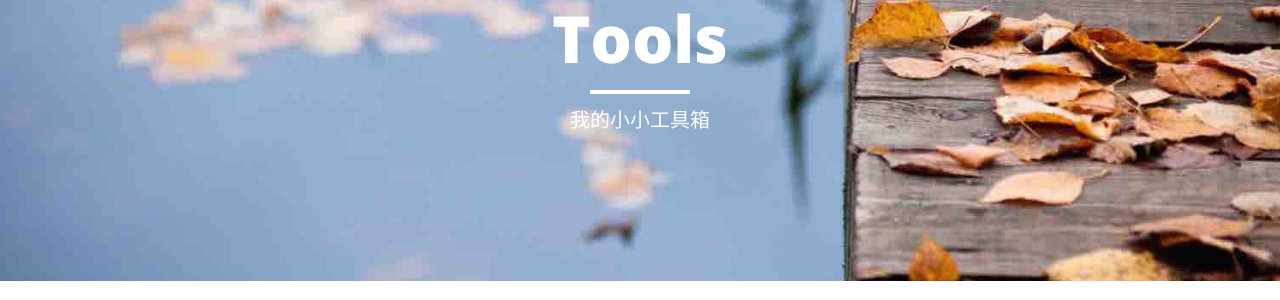
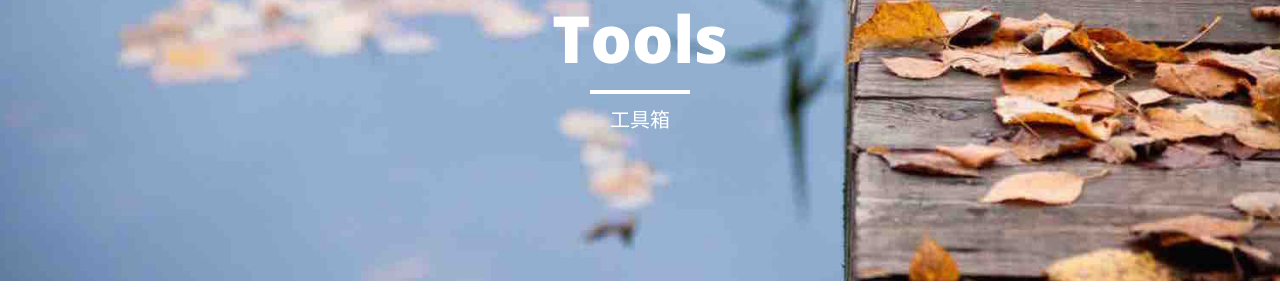
Before and after one commit to jglgl/jglgl.github.io, a Jekyll site: the page built from Tools.md, in a window 1280 px wide and 900 px high. Shown: the part 147-447 px from the top of the window. Built offline with Jekyll 4.4.1, drawn with Linux system fonts in a browser that asks for light colours; nearby versions of some CDN libraries.

Commit message:
Update Tools.md

```diff
--- a/Tools.md
+++ b/Tools.md
@@ -1,7 +1,7 @@
 ---
 layout: page
 title: "Tools"
-description: "我的小小工具箱"
+description: "工具箱"
 header-img: "img/autumn.jpg"
 ---
 
```
